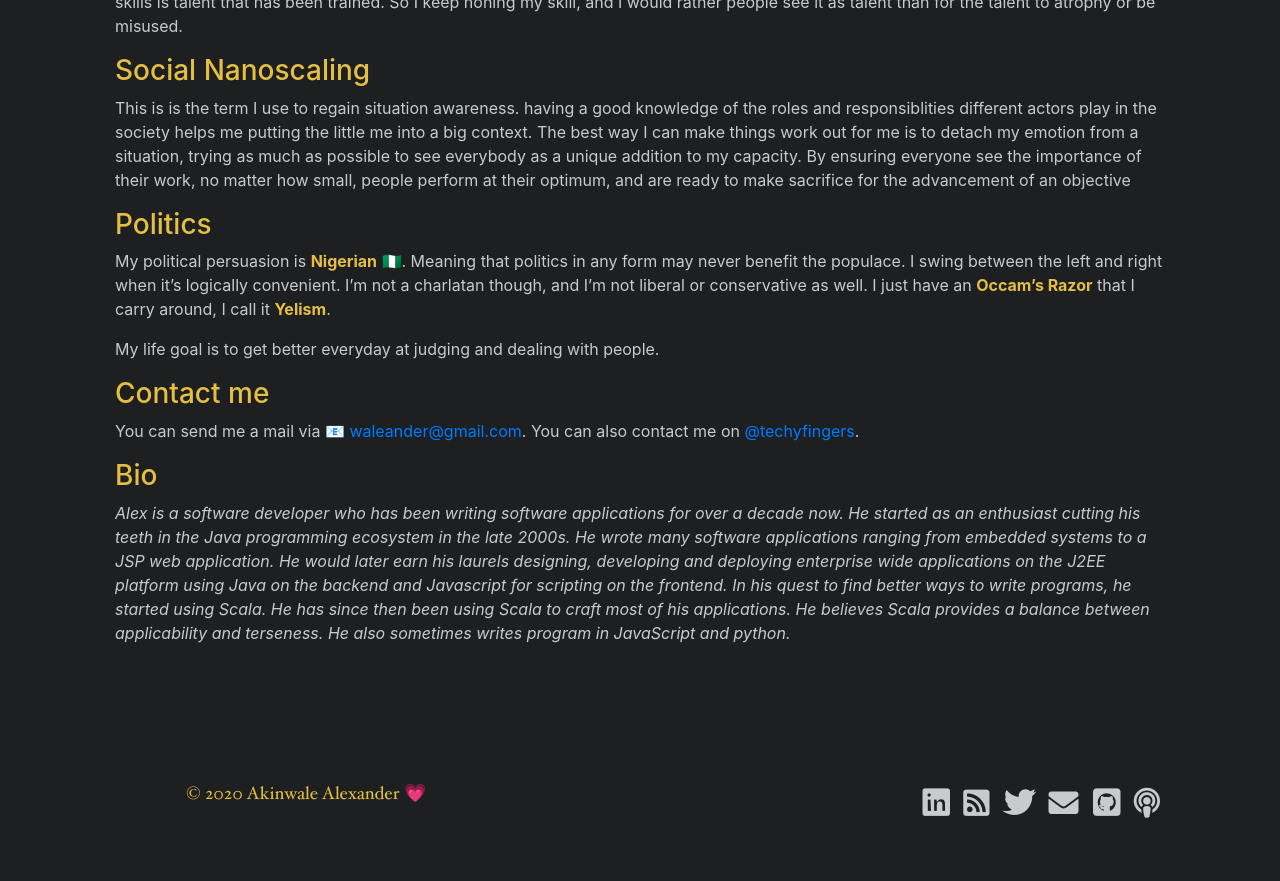
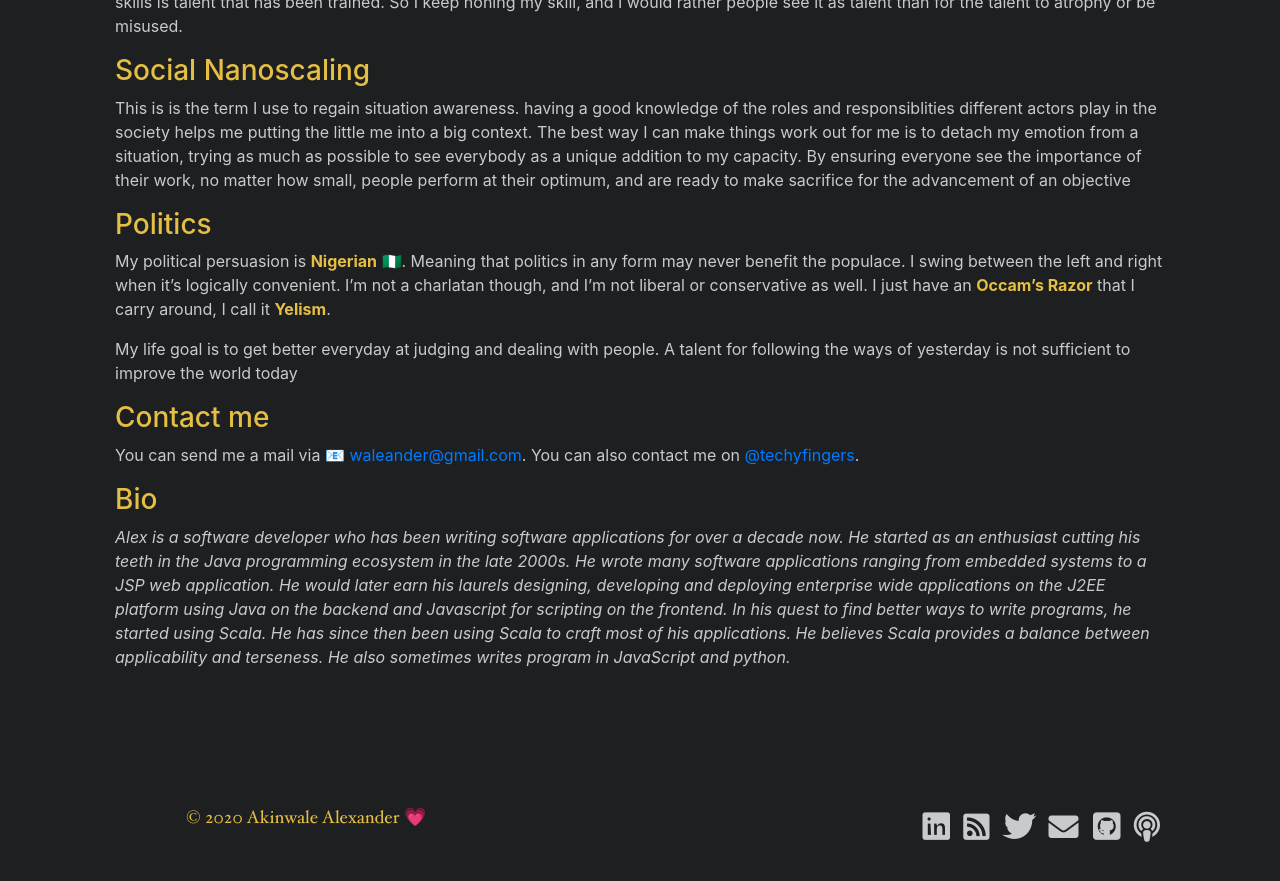
Before and after one commit to yeleywale/yeleywale.github.io, a Jekyll site: the page built from about.md, in a window 1280 px wide and 900 px high, scrolled down 647 px. Shown: the top 881 px of the window. Built offline with Jekyll 4.4.1, drawn with Linux system fonts in a browser that asks for light colours; nearby versions of some CDN libraries; emoji names are drawn with the system emoji font.

Commit message:
Update about.md

```diff
--- a/about.md
+++ b/about.md
@@ -24,6 +24,7 @@
 My political persuasion is **Nigerian** :nigeria:. Meaning that politics in any form may never benefit the populace. I swing between the left and right when it's logically convenient. I'm not a charlatan though, and I'm not liberal or conservative as well. I just have an **Occam's Razor** that I carry around, I call it **Yelism**.
 
 > My life goal is to get better everyday at judging and dealing with people.
+> A talent for following the ways of yesterday is not sufficient to improve the world today
 
 ### Contact me
 You can send me a mail via :email: [waleander@gmail.com](mailto:waleander@gmail.com). You can also contact me on [@techyfingers](https://twitter.com/techyfingers).
--- a/index.html
+++ b/index.html
@@ -14,7 +14,7 @@
 </script>
 
 <div class="container short-bio">
-  Hi! I am <strong>Akinwale Alexander</strong>. A software engineer, an expert using languages such as <strong>Scala</strong>, <strong>Kafka</strong>, <strong>Akka-stream</strong>,<strong>ZIO</strong> , etc, for the greater good of humanity. I'm a contributor on various open source projects. A technology advocate for Scala in Africa, and I stand to push the envelope of the programing world as far as I can through collaboration, helping, and .
+  Hi! I am <strong>Akinwale Alexander &#x1F913; </strong>. A software engineer, an expert using languages such as <strong>Scala</strong>, <strong>Kafka</strong>, <strong>Akka-stream</strong>,<strong>ZIO</strong> , etc, for the greater good of humanity. I'm a contributor on various open source projects. A technology advocate for Scala in Africa, and I stand to push the envelope of the programing world as far as I can through collaboration, helping, and .
 </div>
 
 <div class="tags container">
```
